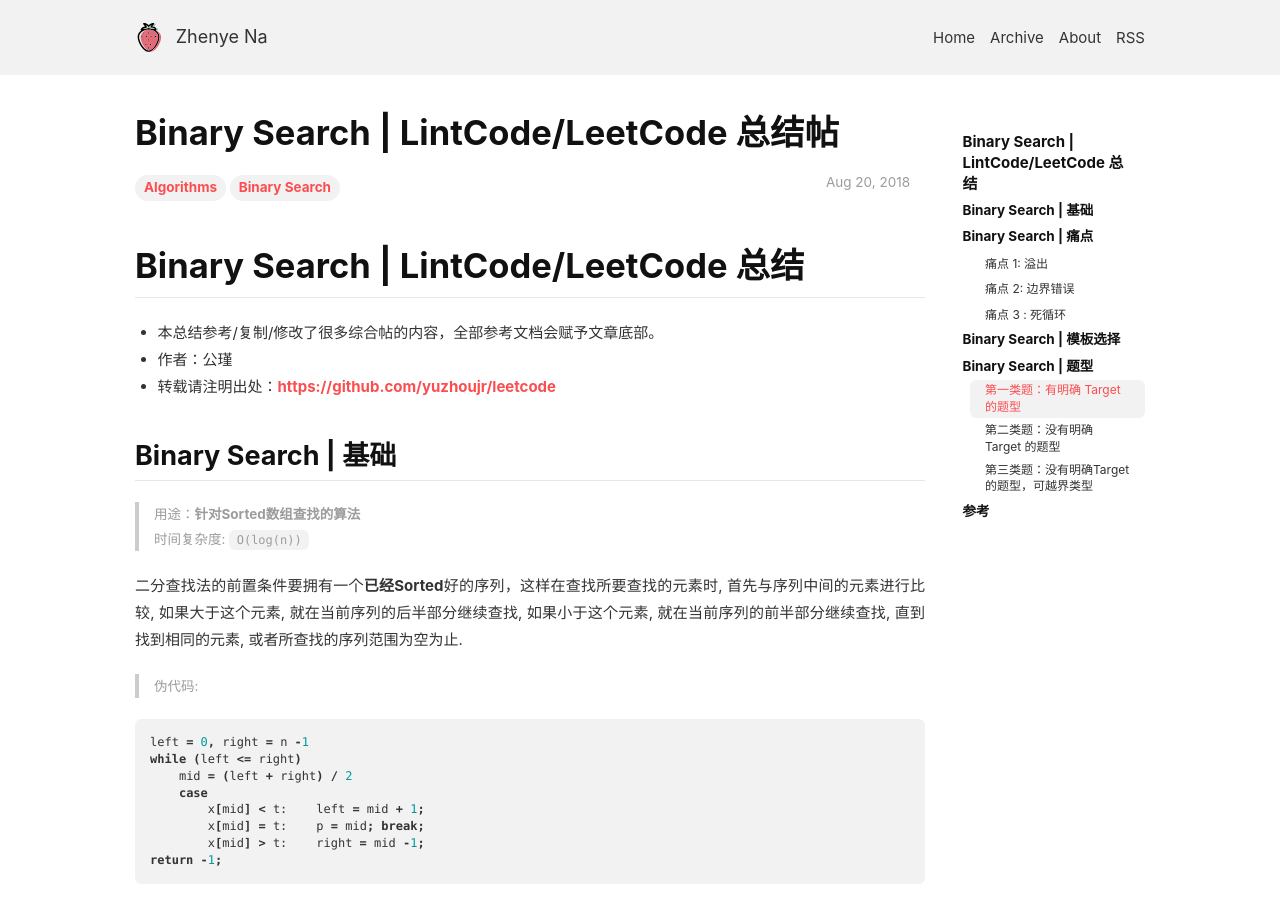
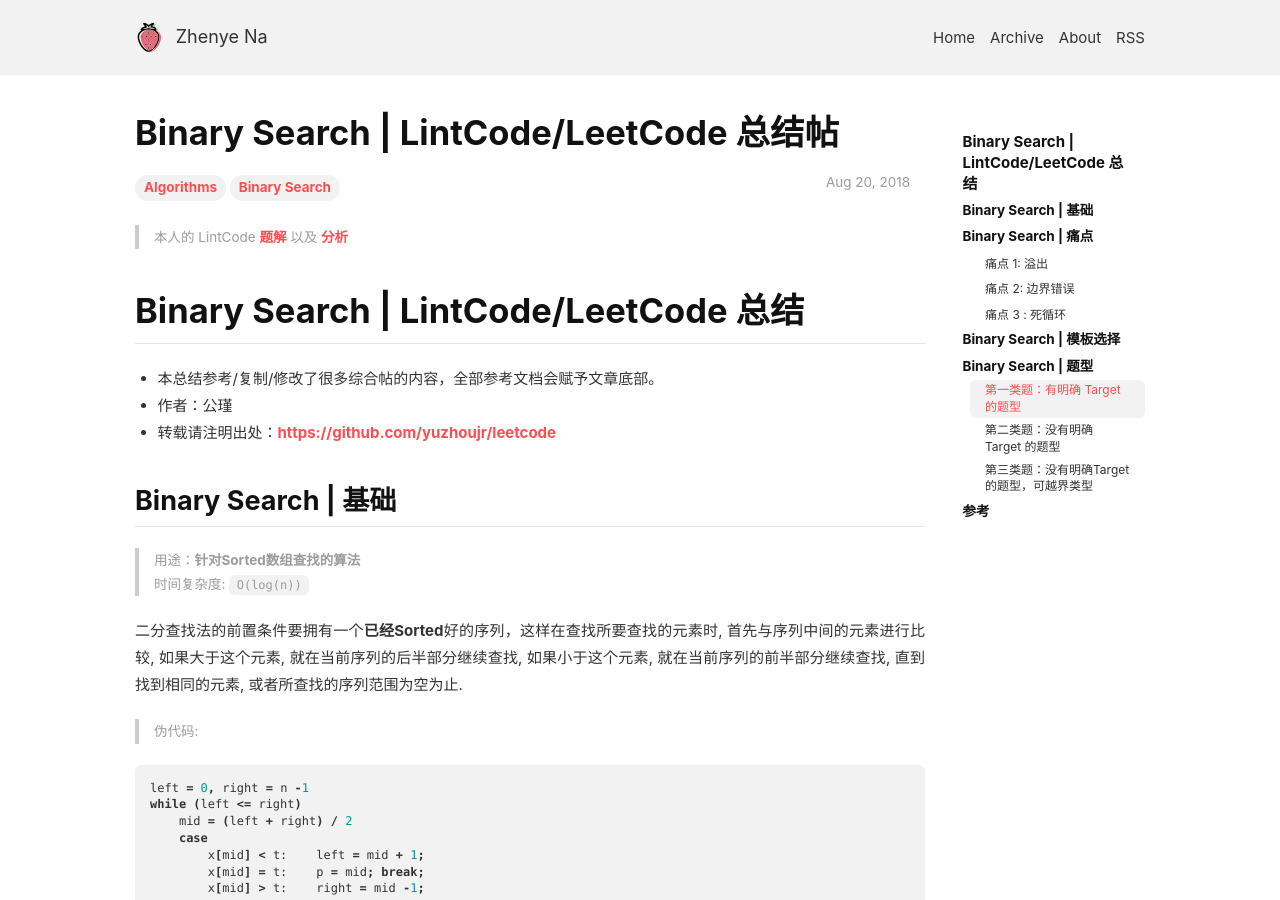
Before and after one commit to Zhenye-Na/blog, a Jekyll site: the page built from _posts/2018-08-20-binary-search.md, in a window 1280 px wide and 900 px high. Built offline with Jekyll 4.4.1, drawn with Linux system fonts in a browser that asks for light colours; nearby versions of some CDN libraries; comment, search, counter and statistics services are not loaded.

Commit message:
Binary Search | LintCode/LeetCode 总结

```diff
--- a/_posts/2018-08-20-binary-search.md
+++ b/_posts/2018-08-20-binary-search.md
@@ -5,6 +5,8 @@ date: 2018-08-20
 excerpt: "BInary Search Algorithm"
 tags: [Algorithms, Binary Search]
 ---
+
+> 本人的 LintCode [**题解**](https://github.com/Zhenye-Na/LxxxCode) 以及 [**分析**](https://lintcode-solutions.gitbook.io/project/)
 
 # Binary Search | LintCode/LeetCode 总结
 
```
